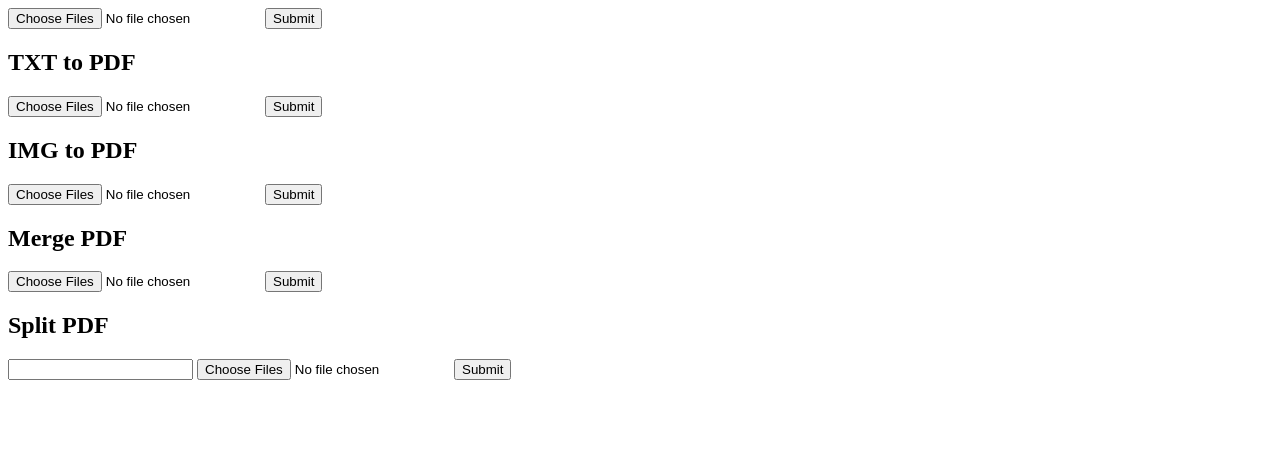
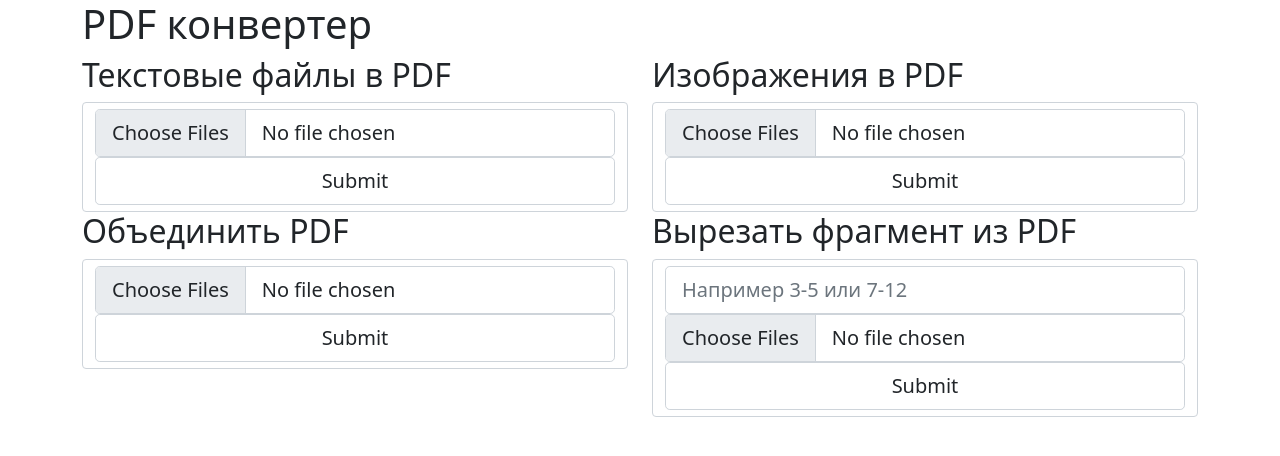
Before and after one commit to softezza/sfedu_webtechnology, a FastAPI app: template Petrov/project/templates/upload.html in a window 1280 px wide. Shown: the top 456 px of the page. Run offline with FastAPI, Linux system fonts and the light colour scheme; the template is opened without the code that fills it, so the values that code supplies are empty; some libraries are stand-ins or nearby versions.

Commit message:
Добавлены бутстрап стили

```diff
--- a/Petrov/project/main.py
+++ b/Petrov/project/main.py
@@ -14,6 +14,11 @@ from helpers import upload_file_to_bytes
 
 app = FastAPI()
 templates = Jinja2Templates(directory="templates")
+
+
+@app.get("/")
+async def root(request: Request):
+    return templates.TemplateResponse("upload.html", {"request": request})
 
 
 @app.post("/txt_to_pdf/")
--- a/Petrov/project/templates/upload.html
+++ b/Petrov/project/templates/upload.html
@@ -1,34 +1,74 @@
-<!DOCTYPE html>
+<!doctype html>
 <html lang="en">
   <head>
-    <meta charset="UTF-8">
-    <title>Upload</title>
+    <!-- Required meta tags -->
+    <meta charset="utf-8">
+    <meta name="viewport" content="width=device-width, initial-scale=1">
+
+    <!-- Bootstrap CSS -->
+    <link href="https://cdn.jsdelivr.net/npm/bootstrap@5.1.3/dist/css/bootstrap.min.css" rel="stylesheet" integrity="sha384-1BmE4kWBq78iYhFldvKuhfTAU6auU8tT94WrHftjDbrCEXSU1oBoqyl2QvZ6jIW3" crossorigin="anonymous">
+
+    <title>Upload page</title>
   </head>
   <body>
-<form action="/files/" enctype="multipart/form-data" method="post">
-<input name="files" type="file" multiple>
-<input type="submit">
+    <div class="container">
+        <div class="row">
+            <div class="col-lg">
+                <h1>PDF конвертер</h1>
+            </div>
+        </div>
+  <div class="row">
+    <div class="col-sm">
+        <h2>Текстовые файлы в PDF</h2>
+        <form action="/txt_to_pdf/" enctype="multipart/form-data" method="post">
+            <div class="form-control">
+                <input class="form-control form-control-lg" name="files" type="file" multiple>
+                <input class="form-control form-control-lg" type="submit">
+            </div>
         </form>
-<h2>TXT to PDF</h2>
-<form action="/txt_to_pdf/" enctype="multipart/form-data" method="post">
-    <input name="files" type="file" multiple>
-    <input type="submit">
+    </div>
+    <div class="col-sm">
+      <h2>Изображения в PDF</h2>
+        <form action="/img_to_pdf/" enctype="multipart/form-data" method="post">
+            <div class="form-control">
+                <input class="form-control form-control-lg" name="files" type="file" multiple>
+                <input class="form-control form-control-lg" type="submit">
+            </div>
         </form>
-<h2>IMG to PDF</h2>
-<form action="/img_to_pdf/" enctype="multipart/form-data" method="post">
-    <input name="files" type="file" multiple>
-    <input type="submit">
+    </div>
+  </div>
+        <div class="row">
+            <div class="col-sm">
+        <h2>Объединить PDF</h2>
+        <form action="/merge_pdf/" enctype="multipart/form-data" method="post">
+            <div class="form-control">
+                <input class="form-control form-control-lg" name="files" type="file" multiple>
+                <input class="form-control form-control-lg" type="submit">
+            </div>
         </form>
-<h2>Merge PDF</h2>
-<form action="/merge_pdf/" enctype="multipart/form-data" method="post">
-    <input name="files" type="file" multiple>
-    <input type="submit">
+    </div>
+    <div class="col-sm">
+      <h2>Вырезать фрагмент из PDF</h2>
+        <form action="/split_pdf/" enctype="multipart/form-data" method="post">
+            <div class="form-control">
+                <input class="form-control form-control-lg" name="pages" type="text" placeholder="Например 3-5 или 7-12">
+                <input class="form-control form-control-lg" name="files" type="file" multiple>
+                <input class="form-control form-control-lg" type="submit">
+            </div>
         </form>
-<h2>Split PDF</h2>
-<form action="/split_pdf/" enctype="multipart/form-data" method="post">
-    <input name="pages" type="text">
-    <input name="files" type="file" multiple>
-    <input type="submit">
-</form>
+    </div>
+        </div>
+</div>
+
+    <!-- Optional JavaScript; choose one of the two! -->
+
+    <!-- Option 1: Bootstrap Bundle with Popper -->
+    <script src="https://cdn.jsdelivr.net/npm/bootstrap@5.1.3/dist/js/bootstrap.bundle.min.js" integrity="sha384-ka7Sk0Gln4gmtz2MlQnikT1wXgYsOg+OMhuP+IlRH9sENBO0LRn5q+8nbTov4+1p" crossorigin="anonymous"></script>
+
+    <!-- Option 2: Separate Popper and Bootstrap JS -->
+    <!--
+    <script src="https://cdn.jsdelivr.net/npm/@popperjs/core@2.10.2/dist/umd/popper.min.js" integrity="sha384-7+zCNj/IqJ95wo16oMtfsKbZ9ccEh31eOz1HGyDuCQ6wgnyJNSYdrPa03rtR1zdB" crossorigin="anonymous"></script>
+    <script src="https://cdn.jsdelivr.net/npm/bootstrap@5.1.3/dist/js/bootstrap.min.js" integrity="sha384-QJHtvGhmr9XOIpI6YVutG+2QOK9T+ZnN4kzFN1RtK3zEFEIsxhlmWl5/YESvpZ13" crossorigin="anonymous"></script>
+    -->
   </body>
 </html>
```
Lines whose indentation alone changed are shown as unchanged.
